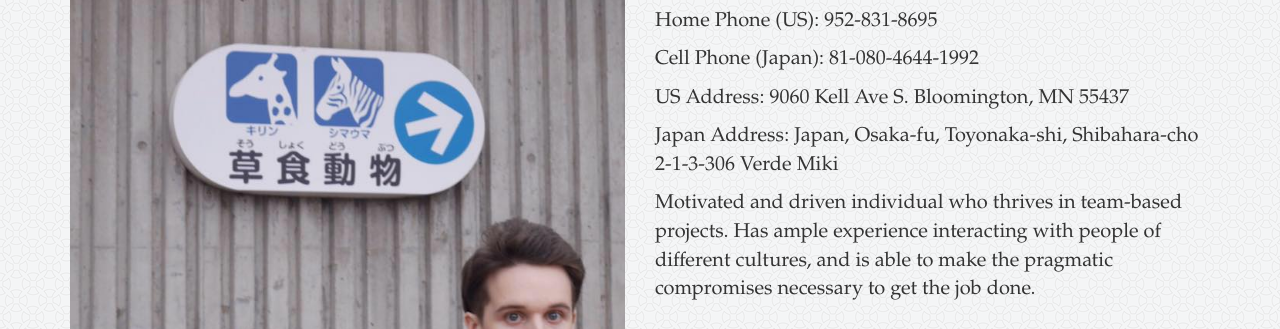
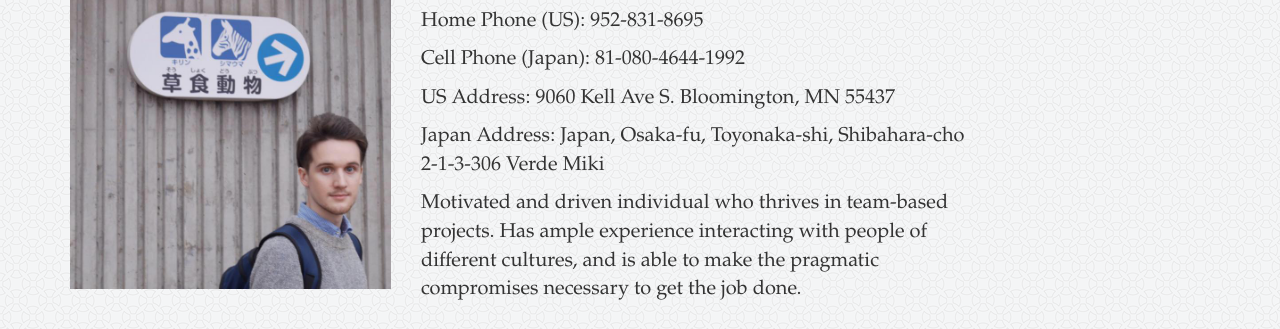
Before and after one commit to shanchan/shanchan.github.io, a plain HTML site: page index.html in a window 1280 px wide. Shown: the part 133-462 px from the top of the page. Drawn offline with nearby package versions, Linux system fonts and the light colour scheme.

Commit message:
Update main.css
adjusted picture size

```diff
--- a/main.css
+++ b/main.css
@@ -34,8 +34,8 @@ padding-top: 10px;
 }
 
 #imgresize {
-  max-width: 50%;
-  max-height: 50%;
+  max-width: 30%;
+  max-height: 30%;
   display: inline;
 }
 
```
